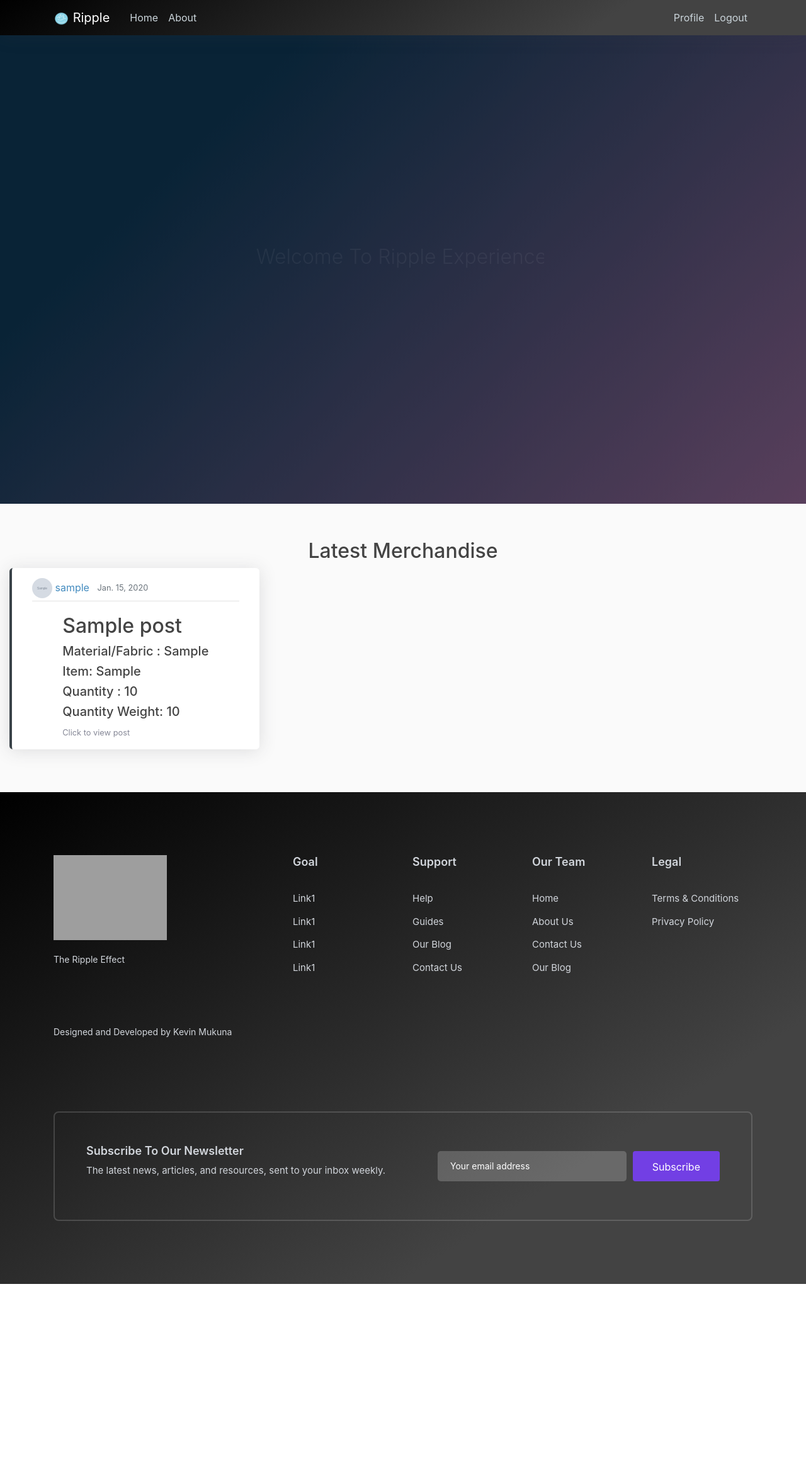
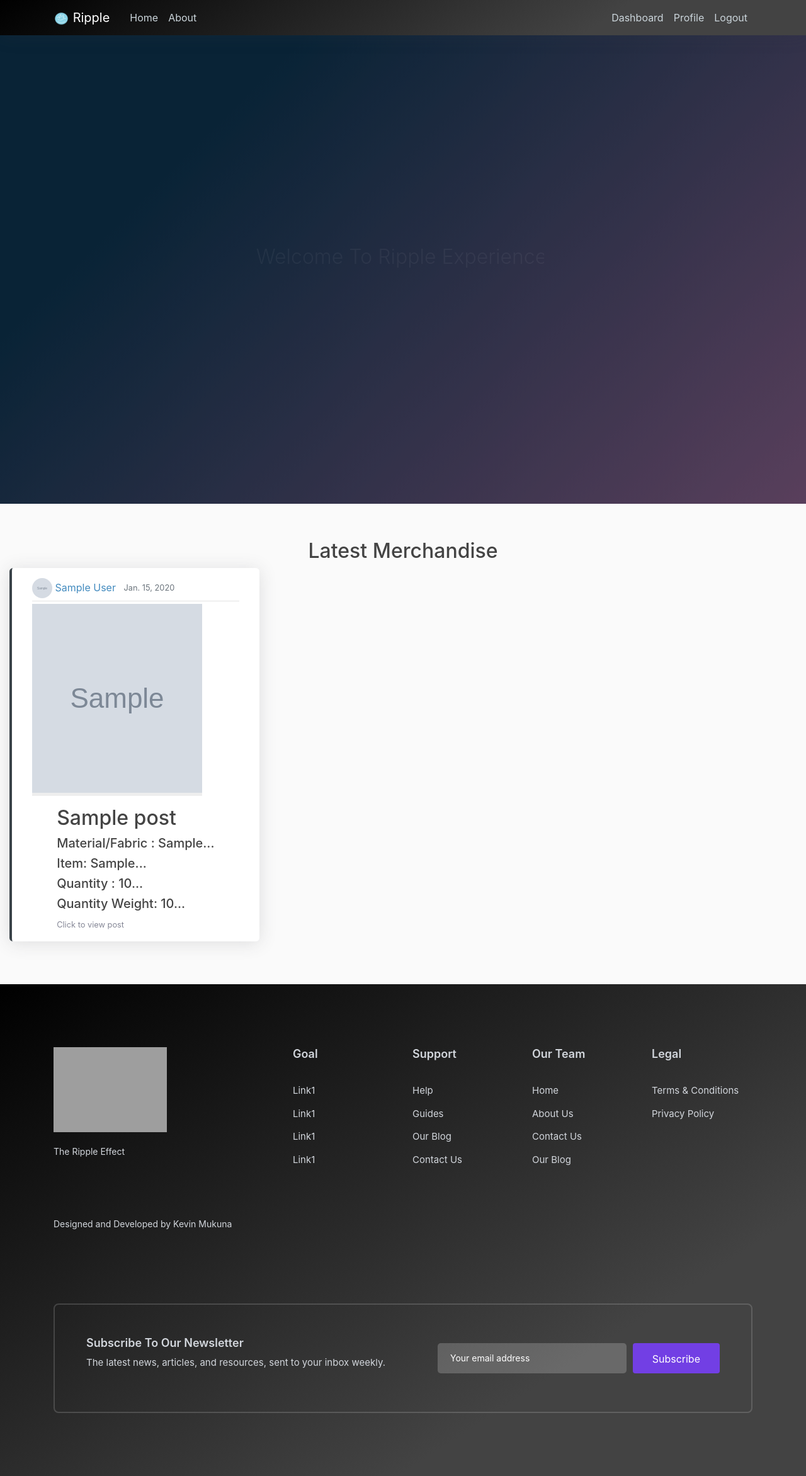
Before and after one commit to kevinmukuna/ripple, a Django app: page / in a window 1280 px wide. Shown: the whole page at 63% size. Before the commit the page ends 2039 px from the top, so only its background shows below. Run offline with Django 3.2, Linux system fonts and the light colour scheme; a user stored in the database is signed in; tables that the repository leaves empty hold one stand-in row (values such as "Sample post"); grey boxes marked "Sample" are stand-in pictures; parts of the project's set-up code (start-up, migrations or seed data) failed here and were passed over; some libraries are stand-ins or nearby versions; grey boxes are pictures that could not be loaded.

Commit message:
altered templates, for sexurity improvement

```diff
--- a/templates/base.html
+++ b/templates/base.html
@@ -50,7 +50,7 @@
                 <!-- conditional statement to either display login/logout page if a user is authenticated or -->
                 <div class="navbar-nav">
                     {% if request.user.is_authenticated %}
-
+                        <a class="nav-item nav-link" href="{% url 'dashboard' %}">Dashboard</a>
                         <a class="nav-item nav-link" href="{% url 'profile-page' request.user.username %}">Profile</a>
                         <a class="nav-item nav-link" href="{% url 'logout-page' %}">Logout</a>
 
--- a/templates/webpages/long_post.html
+++ b/templates/webpages/long_post.html
@@ -6,7 +6,7 @@
         <!-- Information about the post -->
         <div class="article-metadata">
             <img class="rounded-circle article-img" src="{{ post.author.profile.image.url }}">
-            <a class="mr-2" href="{% url 'profile-page' post.author.username %}">{{ post.author }}</a>
+            <a class="mr-2" href="{% url 'profile-page' post.author.username %}">{{ post.author.company_name }}</a>
             <small class="text-muted my-auto">{{ post.date_posted|date:"F d, Y" }}</small>
             {% url 'post-detail' object.id as post_url %}
             {% if request.get_full_path == post_url and object.author == user%}
--- a/templates/webpages/short_post.html
+++ b/templates/webpages/short_post.html
@@ -4,23 +4,28 @@
     <div class="media-body w-50">
         <div class="article-metadata">
             <img class="rounded-circle article-img" src="{{ post.author.profile.image.url }}">
-            <a class="mr-2" href="{% url 'profile-page' post.author.username %}">{{ post.author }}</a>
+            {% if request.user.is_authenticated %}
+            <a class="mr-2" href="{% url 'profile-page' post.author.username %}">{{ post.author.company_name }}</a>
+            {% else %}
+             <a class="mr-2" href="{% url "profile-page" post.author.username %}">{{ post.author.company_name }}</a>
+            {% endif %}
+
             <small class="text-muted">{{ post.date_posted }}</small>
         </div>
         <!-- Content of the post -->
         <div class="row">
             {% if post.post_images.all %}
-                <div class="short-slider">
-                    <!-- Slider and gallery -->
-                    {#                        <ul id="lightSlider" class="gallery list-unstyled cS-hidden">#}
-                    {#                            {% for img in post.post_images.all %}#}
-                    {#                                <li data-thumb="{{ img.image.url }}" data-source="{{ img.image.url }}">#}
-                    {#                                    <a href="{{ img.image.url }}">#}
-                    {#                                        <img src="{{ img.image.url }}"/>#}
-                    {#                                    </a>#}
-                    {#                                </li>#}
-                    {#                            {% endfor %}#}
-                    {#                        </ul>#}
+                <div class="short-slider col-sm-6">
+                    <!-- Slider and gallery, only showing the first image on the home page-->
+                    <ul id="lightSlider" class="gallery list-unstyled cS-hidden">
+                        {% for img in post.post_images.all|slice:"0:1" %}
+                            <li data-thumb="{{ img.image.url }}" data-source="{{ img.image.url }}">
+                                <a href="{{ img.image.url }}">
+                                    <img src="{{ img.image.url }}"/>
+                                </a>
+                            </li>
+                        {% endfor %}
+                    </ul>
                 </div>
             {% endif %}
 
@@ -29,12 +34,11 @@
             {% else %}
                 <a class="mx-4 article-title" href="{% url 'post-detail' post.id %}">
             {% endif %}
-            <h2 class="mt-3" style="color: inherit;">{{ post }}</h2>
-            <h5>Material/Fabric : {{ post.display_q1 }}</h5>
-            <h5>Item: {{ post.display_q2 }}</h5>
-            <h5>Quantity : {{ post.available_quantity }}</h5>
-            <h5>Quantity Weight: {{ post.quantity_weight }}</h5>
-
+            <h2 class="mt-3" style="color: inherit;">{{ post.title|slice:"0:12" }}</h2>
+            <h5 class="overflow-hidden">Material/Fabric : {{ post.display_q1|slice:"0:12" }}...</h5>
+            <h5 class="overflow-hidden">Item: {{ post.display_q2|slice:"0:12" }}...</h5>
+            <h5>Quantity : {{ post.available_quantity|slice:"0:12" }}...</h5>
+            <h5>Quantity Weight: {{ post.quantity_weight|slice:"0:12" }}...</h5>
             <small class="mb-5">Click to view post</small>
             </a>
         </div>
```
Also changed, not shown: templates/authentication/profile.html (+7 -4 lines), templates/dashboard/dashboard_profile.html (+12 -12 lines).
